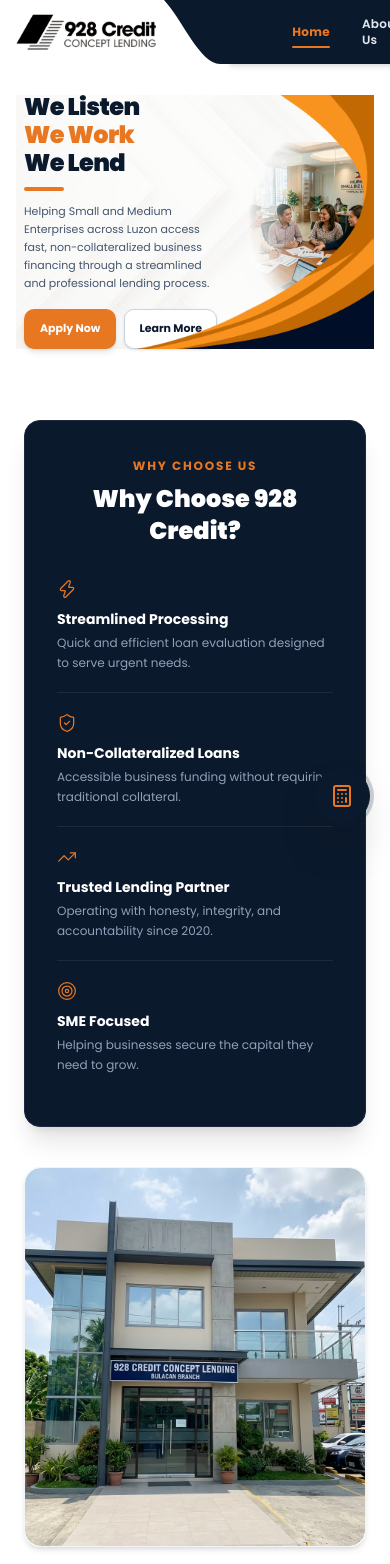
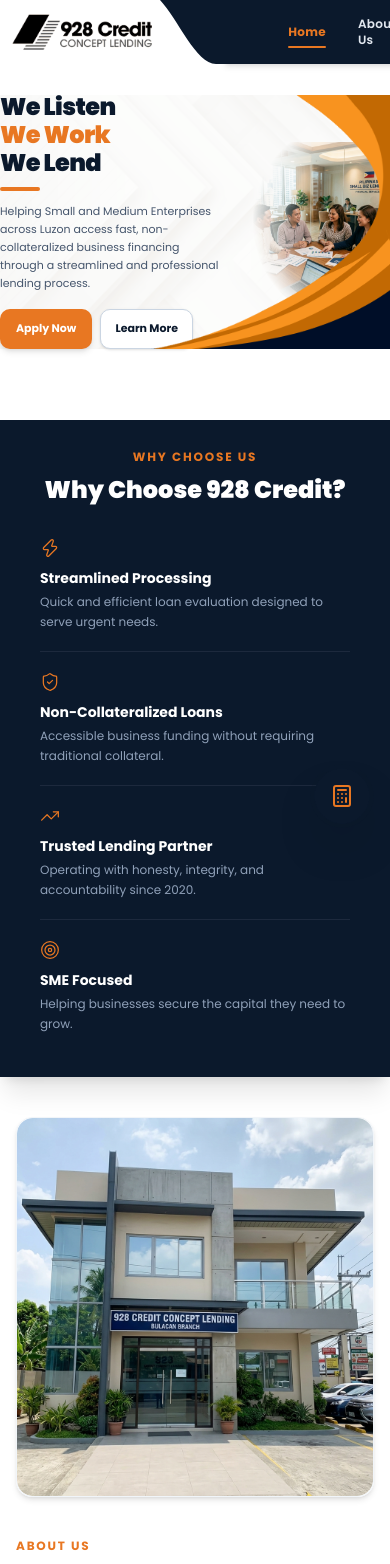
Before and after one commit to JanLancelot/928-lending, a Next.js app: page / in a window 390 px wide. Shown: the top 1564 px of the page. Built offline with nearby package versions, Linux system fonts and the light colour scheme.

Commit message:
x padding removed for responsive view

```diff
--- a/src/app/about-us/page.tsx
+++ b/src/app/about-us/page.tsx
@@ -41,9 +41,9 @@
   return (
     <div className="w-full bg-white overflow-hidden">
       <section className="relative w-full bg-white pt-0 pb-6 lg:pb-8 min-h-[120px] sm:min-h-[160px] flex items-center overflow-hidden">
-        <div className="relative z-10 max-w-7xl mx-auto px-4 sm:px-6 lg:px-8 w-full">
+        <div className="relative z-10 max-w-7xl mx-auto px-0 sm:px-6 lg:px-8 w-full">
           {/* Background pattern matching Footer container width */}
-          <div className="absolute inset-y-0 left-4 sm:left-6 lg:left-8 right-4 sm:right-6 lg:right-8 pointer-events-none z-0 overflow-hidden opacity-30">
+          <div className="absolute inset-y-0 left-0 sm:left-6 lg:left-8 right-0 sm:right-6 lg:right-8 pointer-events-none z-0 overflow-hidden opacity-30">
             <Image
               src="/images/bg.jpg"
               alt="Background Pattern"
@@ -54,7 +54,7 @@
           </div>
 
           {/* Header Overlay matching Footer right edge */}
-          <div className="absolute inset-y-0 right-4 sm:right-6 lg:right-8 h-full pointer-events-none z-20 flex justify-end overflow-hidden">
+          <div className="absolute inset-y-0 right-0 sm:right-6 lg:right-8 h-full pointer-events-none z-20 flex justify-end overflow-hidden">
             <Image
               src="/images/wholeoverlay.png"
               alt="Decorative Header Overlay"
@@ -65,9 +65,9 @@
             />
           </div>
 
-          <div className="grid grid-cols-1 lg:grid-cols-12 gap-4 sm:gap-6 items-center relative z-10">
+          <div className="grid grid-cols-1 lg:grid-cols-12 gap-4 sm:gap-6 items-center relative z-10 px-0">
 
-            <div className="lg:col-span-6 space-y-2 z-20 pl-2 sm:pl-6 lg:pl-10 my-auto flex flex-col justify-center">
+            <div className="lg:col-span-6 space-y-2 z-20 pl-0 sm:pl-6 lg:pl-10 my-auto flex flex-col justify-center">
               <div className="space-y-1">
                 <h1 className="text-2xl sm:text-4xl lg:text-5xl font-black tracking-tight text-[#0B192C] leading-tight">
                   About 928 Credit Concept Lending
--- a/src/app/apply-now/page.tsx
+++ b/src/app/apply-now/page.tsx
@@ -5,9 +5,9 @@
   return (
     <div className="w-full bg-white overflow-hidden">
       <section className="relative w-full bg-white pt-0 pb-6 lg:pb-8 min-h-[120px] sm:min-h-[160px] flex items-center overflow-hidden">
-        <div className="relative z-10 max-w-7xl mx-auto px-4 sm:px-6 lg:px-8 w-full">
+        <div className="relative z-10 max-w-7xl mx-auto px-0 sm:px-6 lg:px-8 w-full">
           {/* Background pattern matching Footer container width */}
-          <div className="absolute inset-y-0 left-4 sm:left-6 lg:left-8 right-4 sm:right-6 lg:right-8 pointer-events-none z-0 overflow-hidden opacity-30">
+          <div className="absolute inset-y-0 left-0 sm:left-6 lg:left-8 right-0 sm:right-6 lg:right-8 pointer-events-none z-0 overflow-hidden opacity-30">
             <Image
               src="/images/bg.jpg"
               alt="Background Pattern"
@@ -18,7 +18,7 @@
           </div>
 
           {/* Header Overlay matching Footer right edge */}
-          <div className="absolute inset-y-0 right-4 sm:right-6 lg:right-8 h-full pointer-events-none z-20 flex justify-end overflow-hidden">
+          <div className="absolute inset-y-0 right-0 sm:right-6 lg:right-8 h-full pointer-events-none z-20 flex justify-end overflow-hidden">
             <Image
               src="/images/wholeoverlay.png"
               alt="Decorative Header Overlay"
@@ -29,9 +29,9 @@
             />
           </div>
 
-          <div className="grid grid-cols-1 lg:grid-cols-12 gap-4 sm:gap-6 items-center relative z-10">
+          <div className="grid grid-cols-1 lg:grid-cols-12 gap-4 sm:gap-6 items-center relative z-10 px-0">
 
-            <div className="lg:col-span-6 space-y-2 z-20 pl-2 sm:pl-6 lg:pl-10 my-auto flex flex-col justify-center">
+            <div className="lg:col-span-6 space-y-2 z-20 pl-0 sm:pl-6 lg:pl-10 my-auto flex flex-col justify-center">
               <div className="space-y-1">
                 <h1 className="text-2xl sm:text-4xl lg:text-5xl font-black tracking-tight text-[#0B192C] leading-tight">
                   Loan Application
--- a/src/app/page.tsx
+++ b/src/app/page.tsx
@@ -46,9 +46,9 @@
   return (
     <div className="w-full bg-white overflow-hidden">
       <section className="relative w-full bg-white pt-0 pb-6 lg:pb-8 min-h-[340px] sm:min-h-[400px] lg:min-h-[440px] flex items-center overflow-hidden">
-        <div className="relative z-10 max-w-7xl mx-auto px-4 sm:px-6 lg:px-8 w-full">
+        <div className="relative z-10 max-w-7xl mx-auto px-0 sm:px-6 lg:px-8 w-full">
           {/* Background pattern matching Footer container width */}
-          <div className="absolute inset-y-0 left-4 sm:left-6 lg:left-8 right-4 sm:right-6 lg:right-8 pointer-events-none z-0 overflow-hidden opacity-30">
+          <div className="absolute inset-y-0 left-0 sm:left-6 lg:left-8 right-0 sm:right-6 lg:right-8 pointer-events-none z-0 overflow-hidden opacity-30">
             <Image
               src="/images/bg.jpg"
               alt="Hero Background"
@@ -59,7 +59,7 @@
           </div>
 
           {/* Header Overlay matching Footer right edge */}
-          <div className="absolute inset-y-0 right-4 sm:right-6 lg:right-8 h-full pointer-events-none z-20 flex justify-end overflow-hidden">
+          <div className="absolute inset-y-0 right-0 sm:right-6 lg:right-8 h-full pointer-events-none z-20 flex justify-end overflow-hidden">
             <Image
               src="/images/wholeoverlay.png"
               alt="Decorative Header Overlay"
@@ -70,9 +70,9 @@
             />
           </div>
 
-          <div className="grid grid-cols-12 gap-3 sm:gap-6 lg:gap-8 items-center relative z-10">
+          <div className="grid grid-cols-12 gap-3 sm:gap-6 lg:gap-8 items-center relative z-10 px-0">
 
-            <div className="col-span-7 lg:col-span-5 space-y-3 sm:space-y-5 z-20 pl-2 sm:pl-6 lg:pl-10 my-auto flex flex-col justify-center">
+            <div className="col-span-7 lg:col-span-5 space-y-3 sm:space-y-5 z-20 pl-0 sm:pl-6 lg:pl-10 my-auto flex flex-col justify-center">
               <div className="space-y-1">
                 <h1 className="text-2xl sm:text-5xl lg:text-6xl font-black tracking-tight text-[#0B192C] leading-none">
                   We Listen
@@ -130,13 +130,13 @@
         </div>
       </section>
 
-      <section className="relative z-30 max-w-6xl mx-auto px-6 sm:px-10 lg:px-12 my-4 sm:my-6">
-        <div className="bg-[#0B192C] text-white rounded-2xl p-8 sm:p-10 lg:p-12 shadow-xl border border-slate-800">
-          <div className="text-center max-w-xl mx-auto mb-8">
+      <section className="relative z-30 max-w-6xl mx-auto px-0 sm:px-10 lg:px-12 my-4 sm:my-6">
+        <div className="bg-[#0B192C] text-white rounded-none sm:rounded-2xl p-6 sm:p-10 lg:p-12 shadow-xl border-x-0 sm:border border-slate-800">
+          <div className="text-center max-w-xl mx-auto mb-8 px-4 sm:px-0">
             <span className="text-[#E87722] font-bold text-xs uppercase tracking-[0.15em]">Why Choose Us</span>
             <h2 className="text-2xl sm:text-3xl font-black text-white mt-1.5">Why Choose 928 Credit?</h2>
           </div>
-          <div className="grid grid-cols-1 sm:grid-cols-2 lg:grid-cols-4 divide-y sm:divide-y-0 lg:divide-x divide-slate-800">
+          <div className="grid grid-cols-1 sm:grid-cols-2 lg:grid-cols-4 divide-y sm:divide-y-0 lg:divide-x divide-slate-800 px-4 sm:px-0">
             {whyChooseUs.map(({ icon: Icon, title, desc }) => (
               <div key={title} className="py-5 first:pt-0 lg:py-0 lg:px-8 lg:first:pl-0 lg:last:pr-0">
                 <Icon className="w-5 h-5 text-[#E87722] mb-2.5" strokeWidth={1.5} />
@@ -149,7 +149,7 @@
       </section>
 
       <section className="py-6 sm:py-8 lg:py-10 bg-white">
-        <div className="max-w-6xl mx-auto px-6 sm:px-10 lg:px-12">
+        <div className="max-w-6xl mx-auto px-4 sm:px-10 lg:px-12">
           <div className="grid grid-cols-1 lg:grid-cols-12 gap-8 lg:gap-10 items-stretch">
 
             <div className="lg:col-span-5 flex">
@@ -196,9 +196,9 @@
       </section>
 
       <section className="py-6 sm:py-8 lg:py-10 bg-white">
-        <div className="max-w-6xl mx-auto px-6 sm:px-10 lg:px-12">
-          <div className="bg-[#0B192C] text-white rounded-2xl p-8 sm:p-10 lg:p-12 border border-slate-800 shadow-xl relative overflow-hidden">
-            <div className="grid grid-cols-1 lg:grid-cols-12 gap-8 items-center relative z-10">
+        <div className="max-w-6xl mx-auto px-0 sm:px-10 lg:px-12">
+          <div className="bg-[#0B192C] text-white rounded-none sm:rounded-2xl p-6 sm:p-10 lg:p-12 border-x-0 sm:border border-slate-800 shadow-xl relative overflow-hidden">
+            <div className="grid grid-cols-1 lg:grid-cols-12 gap-8 items-center relative z-10 px-4 sm:px-0">
 
               <div className="lg:col-span-8 space-y-3.5">
                 <span className="text-[#E87722] font-bold text-xs uppercase tracking-[0.15em]">
@@ -235,7 +235,7 @@
       </section>
 
       <section className="py-6 sm:py-8 lg:py-10 bg-white">
-        <div className="max-w-6xl mx-auto px-6 sm:px-10 lg:px-12 space-y-8">
+        <div className="max-w-6xl mx-auto px-4 sm:px-10 lg:px-12 space-y-8">
           <div className="text-center max-w-xl mx-auto space-y-1">
             <span className="text-[#E87722] font-bold text-xs uppercase tracking-[0.15em]">Simple Step-by-Step</span>
             <h2 className="text-2xl sm:text-3xl font-black text-[#0B192C] mt-1">How It Works</h2>
@@ -260,8 +260,8 @@
       </section>
 
       <section className="py-6 sm:py-8 lg:py-10 bg-white">
-        <div className="max-w-6xl mx-auto px-6 sm:px-10 lg:px-12">
-          <div className="bg-[#0B192C] text-white rounded-2xl p-8 sm:p-10 shadow-xl flex flex-col md:flex-row items-center justify-between gap-8 border border-slate-800">
+        <div className="max-w-6xl mx-auto px-0 sm:px-10 lg:px-12">
+          <div className="bg-[#0B192C] text-white rounded-none sm:rounded-2xl p-6 sm:p-10 shadow-xl flex flex-col md:flex-row items-center justify-between gap-8 border-x-0 sm:border border-slate-800 px-4 sm:px-10">
             <div className="space-y-2 text-center md:text-left">
               <h3 className="text-2xl sm:text-3xl font-bold">Ready to Grow Your Business?</h3>
               <p className="text-slate-300 text-xs sm:text-sm max-w-xl">
--- a/src/components/footer.tsx
+++ b/src/components/footer.tsx
@@ -4,7 +4,7 @@
 export function Footer() {
   return (
     <footer className="w-full bg-white pt-8 pb-0">
-      <div className="max-w-7xl mx-auto px-4 sm:px-6 lg:px-8">
+      <div className="max-w-7xl mx-auto px-0 sm:px-6 lg:px-8">
         <div className="bg-[#0B192C] text-white p-6 sm:p-8 lg:p-10 shadow-lg rounded-none">
           <h3 className="text-lg font-bold text-slate-200 mb-6">Contact Us</h3>
 
--- a/src/components/navbar.tsx
+++ b/src/components/navbar.tsx
@@ -16,9 +16,9 @@
 
   return (
     <header className="sticky top-0 z-50 w-full bg-white/95 backdrop-blur-md overflow-x-clip">
-      <div className="max-w-7xl mx-auto flex items-center justify-between h-16 sm:h-20 px-4 sm:px-6 lg:px-8">
+      <div className="max-w-7xl mx-auto flex items-center justify-between h-16 sm:h-20 px-0 sm:px-6 lg:px-8">
 
-        <div className="flex items-center h-full shrink-0 pr-18 sm:pr-28 lg:pr-36 py-2 z-10 my-auto">
+        <div className="flex items-center h-full shrink-0 pl-3 sm:pl-0 pr-18 sm:pr-28 lg:pr-36 py-2 z-10 my-auto">
           <Link href="/" className="flex items-center justify-center h-full group">
             <Image
               src="/images/928logo.png"
```
Also changed, not shown: src/app/our-services/page.tsx (+5 -5 lines).
